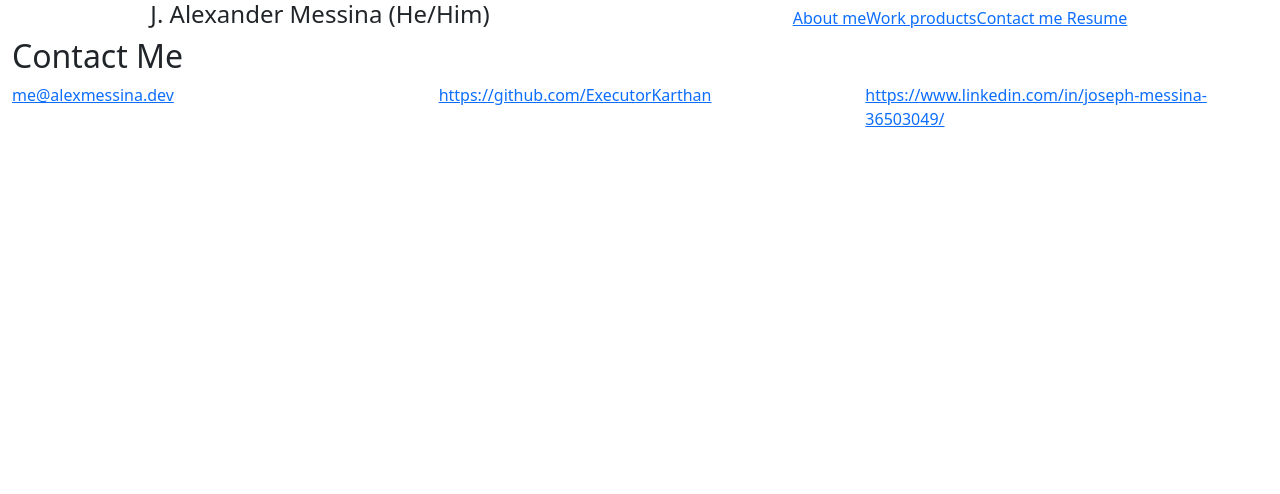
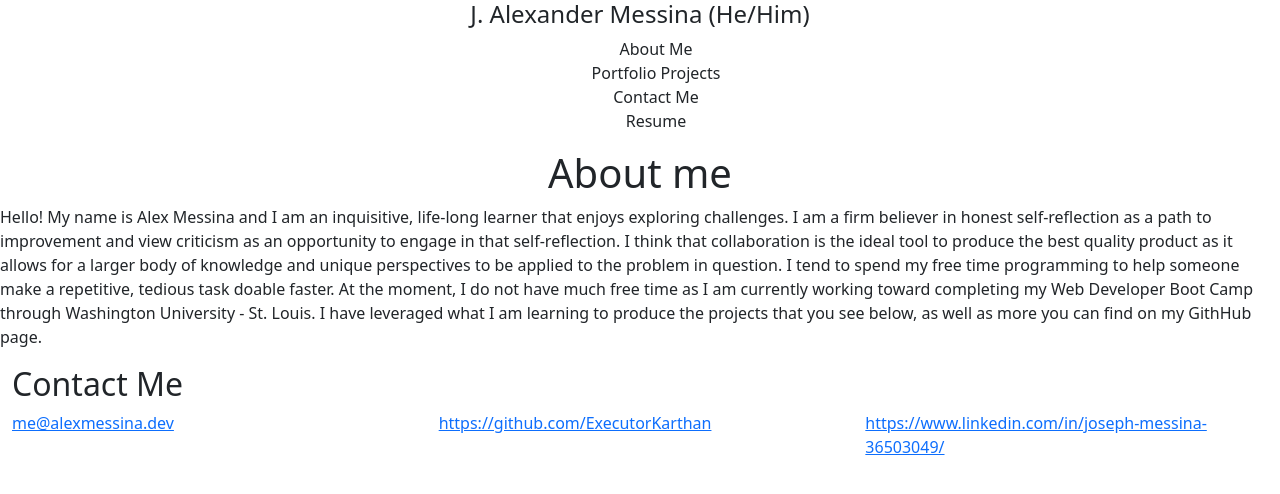
Before and after one commit to ExecutorKarthan/Alex-Messina-React-Portfolio, a React (Vite) app: page / in a window 1280 px wide. Shown: the top 494 px of the page. Built offline with nearby package versions, Linux system fonts and the light colour scheme.

Commit message:
Added links for different pages -Added routing and content for AboutMe page -Added Navigation Bar -Added Content to Header and Footer -Added Outlet routing in App

```diff
--- a/src/App.jsx
+++ b/src/App.jsx
@@ -1,19 +1,19 @@
 // Bringing in the required import from 'react-router-dom'
 import { Outlet } from 'react-router-dom';
 import Header from './components/Header';
-// import Navigation from './components/Navigation';
+import Navigation from './components/Navigation';
 import Footer from './components/Footer';
 
 function App() {
   // The Outlet component will conditionally swap between the different pages according to the URL
   return (
     <>
-      <Header />
-      {/* <Navigation />
       <main>
+        <Header />
+        <Navigation />
         <Outlet />
-      </main> */}
-      <Footer/>
+        <Footer/>
+      </main>
     </>
   );
 }
--- a/src/components/Footer.jsx
+++ b/src/components/Footer.jsx
@@ -1,21 +1,21 @@
 const Footer = () =>{
     return(
-        <section class="container-fluid contactLinks">
-                    <div class="row">
+        <section className="container-fluid contactLinks">
+            <div className="row">
                 <h2 id="contactMe">Contact Me</h2>
             </div>
-                    <div class="row">
-                        <div class="col" id="email">
-                            <a class="emailToolTip" href="mailto:me@alexmessina.dev"> </a>
-                            <a class="contactLink" href="mailto:me@alexmessina.dev">me@alexmessina.dev</a>
+            <div className="row">
+                <div className="col" id="email">
+                    <a className="emailToolTip" href="mailto:me@alexmessina.dev"> </a>
+                    <a className="contactLink" href="mailto:me@alexmessina.dev">me@alexmessina.dev</a>
                 </div>
-                        <div class="col" id="gitHub">
-                            <a class="githubToolTip" href="https://github.com/ExecutorKarthan"> </a>
-                            <a class="contactLink" href="https://github.com/ExecutorKarthan">https://github.com/ExecutorKarthan</a>
+                <div className="col" id="gitHub">
+                    <a className="githubToolTip" href="https://github.com/ExecutorKarthan"> </a>
+                    <a className="contactLink" href="https://github.com/ExecutorKarthan">https://github.com/ExecutorKarthan</a>
                 </div>
-                        <div class="col" id="linkedIn">
-                            <a class="linkedInToolTip" href="https://www.linkedin.com/in/joseph-messina-36503049/"></a>
-                            <a class="contactLink" href="https://www.linkedin.com/in/joseph-messina-36503049/">https://www.linkedin.com/in/joseph-messina-36503049/</a>
+                <div className="col" id="linkedIn">
+                    <a className="linkedInToolTip" href="https://www.linkedin.com/in/joseph-messina-36503049/"></a>
+                    <a className="contactLink" href="https://www.linkedin.com/in/joseph-messina-36503049/">https://www.linkedin.com/in/joseph-messina-36503049/</a>
                 </div>
             </div>
         </section>
--- a/src/components/Header.jsx
+++ b/src/components/Header.jsx
@@ -1,17 +1,9 @@
 const Header = () =>{
     return(
-        <section class="container-fluid">
-            <header class="row align-items-center">
-                <div class="col align-middle text-center">
-                    <p class="h4">J. Alexander Messina (He/Him)</p>
-                </div>
-                <div class="col text-center">
-                    <nav>
-                        <a class="navLink" href="#aboutMe">About me</a>
-                        <a class="navLink" href="#workProducts">Work products</a>
-                        <a class="navLink" href="#contactMe">Contact me</a>
-                        <a class="navLink" href="assets/ResumeMessinaJAlexander.pdf"> Resume </a>
-                    </nav>
+        <section className="container-fluid">
+            <header className="row align-items-center">
+                <div className="col align-middle text-center">
+                    <p className="h4">J. Alexander Messina (He/Him)</p>
                 </div>
             </header>
         </section>
--- /dev/null
+++ b/src/components/NavBar.jsx
@@ -0,0 +1,9 @@
+export default function Nav({links}){
+    return(
+        <div className="col text-center">
+            <ul>
+                {links.map((link) => link)}
+            </ul>
+        </div>
+    )
+}
--- a/src/components/Navigation.jsx
+++ b/src/components/Navigation.jsx
@@ -0,0 +1,23 @@
+import { Link } from 'react-router-dom';
+import NavBar from './NavBar'
+
+export default function Navigation() {
+  return (
+    <NavBar
+      links={[
+        <Link key={1} className="nav-link text-dark" to="/">
+          About Me
+        </Link>,
+        <Link key={2} className="nav-link text-dark" to="/Portfolio">
+          Portfolio Projects
+        </Link>,
+         <Link key={3} className="nav-link text-dark" to="/Contact">
+          Contact Me
+        </Link>,
+         <Link key={4} className="nav-link text-dark" to="/Resume">
+          Resume
+        </Link>,
+      ]}
+    />
+  );
+}
--- a/src/main.jsx
+++ b/src/main.jsx
@@ -19,6 +19,10 @@ const router = createBrowserRouter([
     children: [
       {
         index: true,
+        element: <About/>,
+      },
+      {
+        path: '/AboutMe',
         element: <About />,
       },
       // {
--- a/src/pages/AboutMe.jsx
+++ b/src/pages/AboutMe.jsx
@@ -1,8 +1,9 @@
-const AboutMe = () =>{
-    <section class="containerifluid aboutMe">
-        <div class="row">
-            <h2 class ="text-center h1" id="aboutMe"> About me</h2>
-                <p class="text-wrap fs-6" id="meParagraph">
+function AboutMe () {
+    return(
+        <section className="containerifluid aboutMe">
+            <div className="row">
+                <h2 className ="text-center h1" id="aboutMe"> About me</h2>
+                <p className="text-wrap fs-6" id="meParagraph">
                     Hello! My name is Alex Messina and I am an inquisitive, life-long learner that enjoys exploring challenges.
                     I am a firm believer in honest self-reflection as a path to improvement and view criticism as an opportunity to engage in that
                     self-reflection. I think that collaboration is the ideal tool to produce the best quality product as it allows for a larger body
@@ -11,8 +12,9 @@ const AboutMe = () =>{
                     free time as I am currently working toward completing my Web Developer Boot Camp through Washington University - St. Louis. I have leveraged
                     what I am learning to produce the projects that you see below, as well as more you can find on my GithHub page.
                 </p>
-        </div>
-    </section>
+            </div>
+        </section>
+    )
 }
 
 export default AboutMe;
```
Lines whose indentation alone changed are shown as unchanged.
